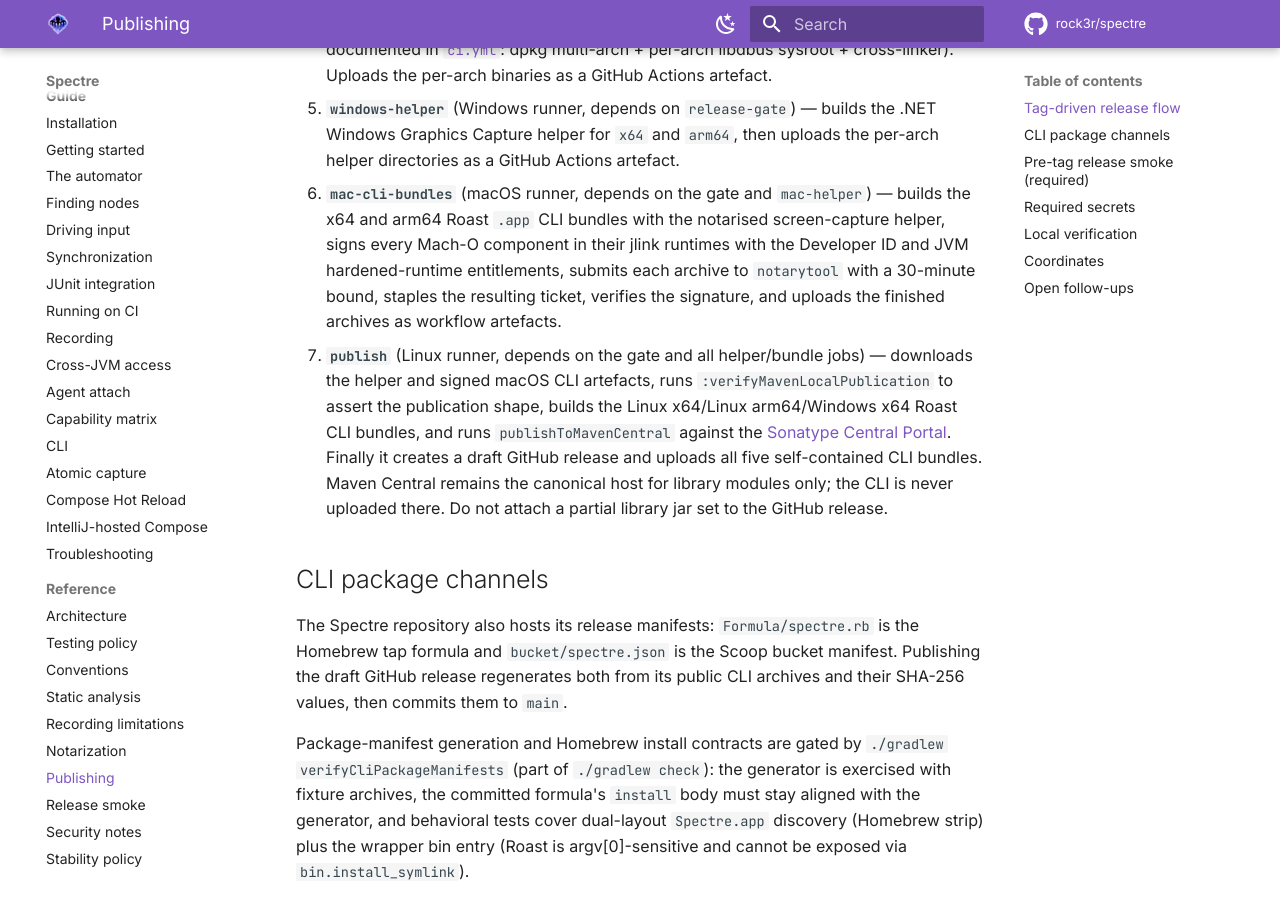
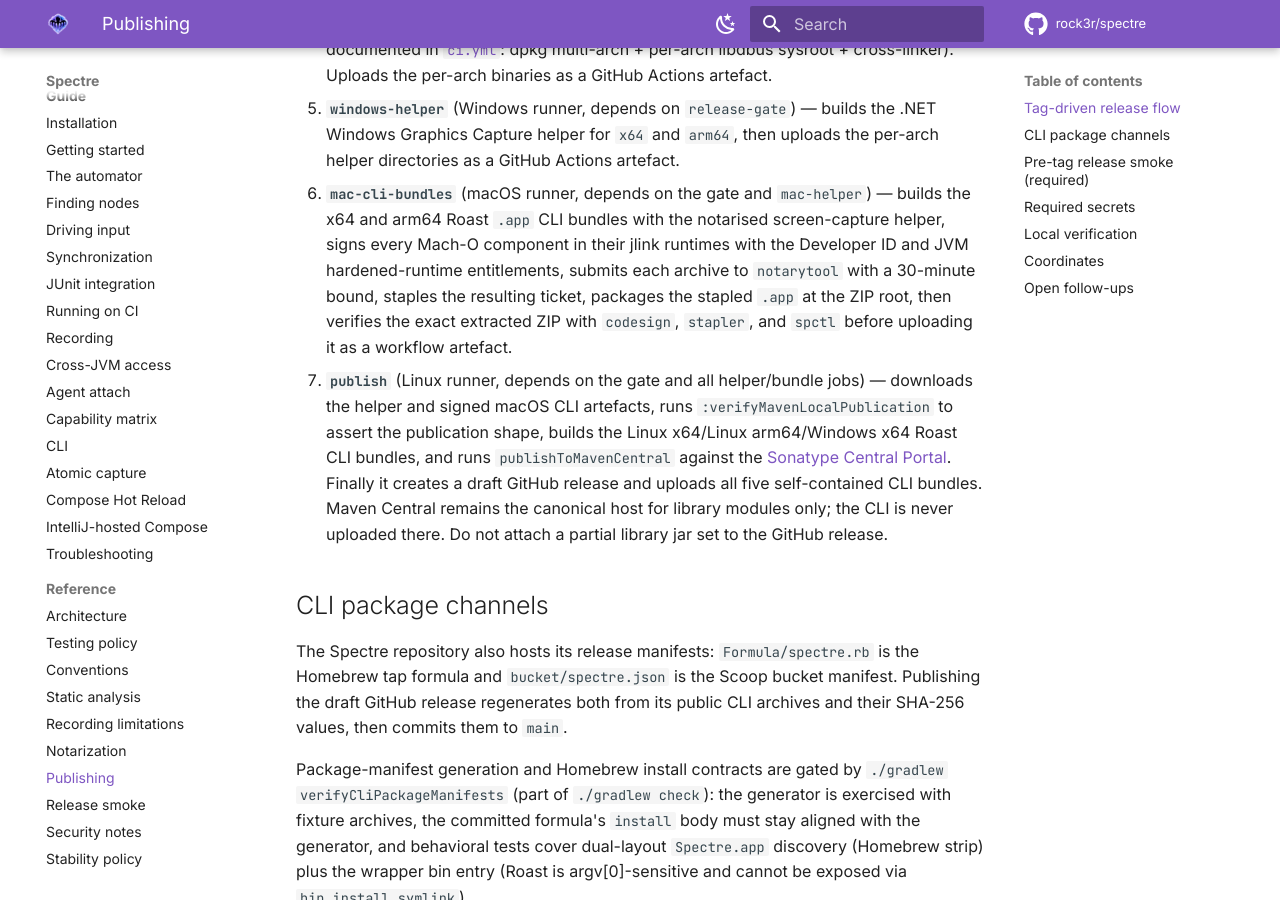
Before and after one commit to rock3r/spectre, an MkDocs documentation site: the page built from docs/PUBLISHING.md, in a window 1280 px wide and 900 px high, scrolled down 1006 px. Built offline with MkDocs 1.6.1 and Material for MkDocs 9.7.7, drawn with Linux system fonts in a browser that asks for light colours; comment, search, counter and statistics services are not loaded.

Commit message:
fix(release): verify final macOS CLI archive

```diff
--- a/docs/PUBLISHING.md
+++ b/docs/PUBLISHING.md
@@ -50,8 +50,9 @@
    x64 and arm64 Roast `.app` CLI bundles with the notarised screen-capture helper, signs every
    Mach-O component in their jlink runtimes with the Developer ID and JVM hardened-runtime
    entitlements, submits each archive to `notarytool` with a 30-minute bound, staples the
-   resulting ticket, verifies the signature, and uploads the finished archives as workflow
-   artefacts.
+   resulting ticket, packages the stapled `.app` at the ZIP root, then verifies the exact
+   extracted ZIP with `codesign`, `stapler`, and `spctl` before uploading it as a workflow
+   artefact.
 6. **`publish`** (Linux runner, depends on the gate and all helper/bundle jobs) — downloads the
    helper and signed macOS CLI artefacts, runs `:verifyMavenLocalPublication` to assert the
    publication shape, builds the Linux x64/Linux arm64/Windows x64 Roast CLI bundles, and runs
```
Also changed, not shown: 4 other files.
